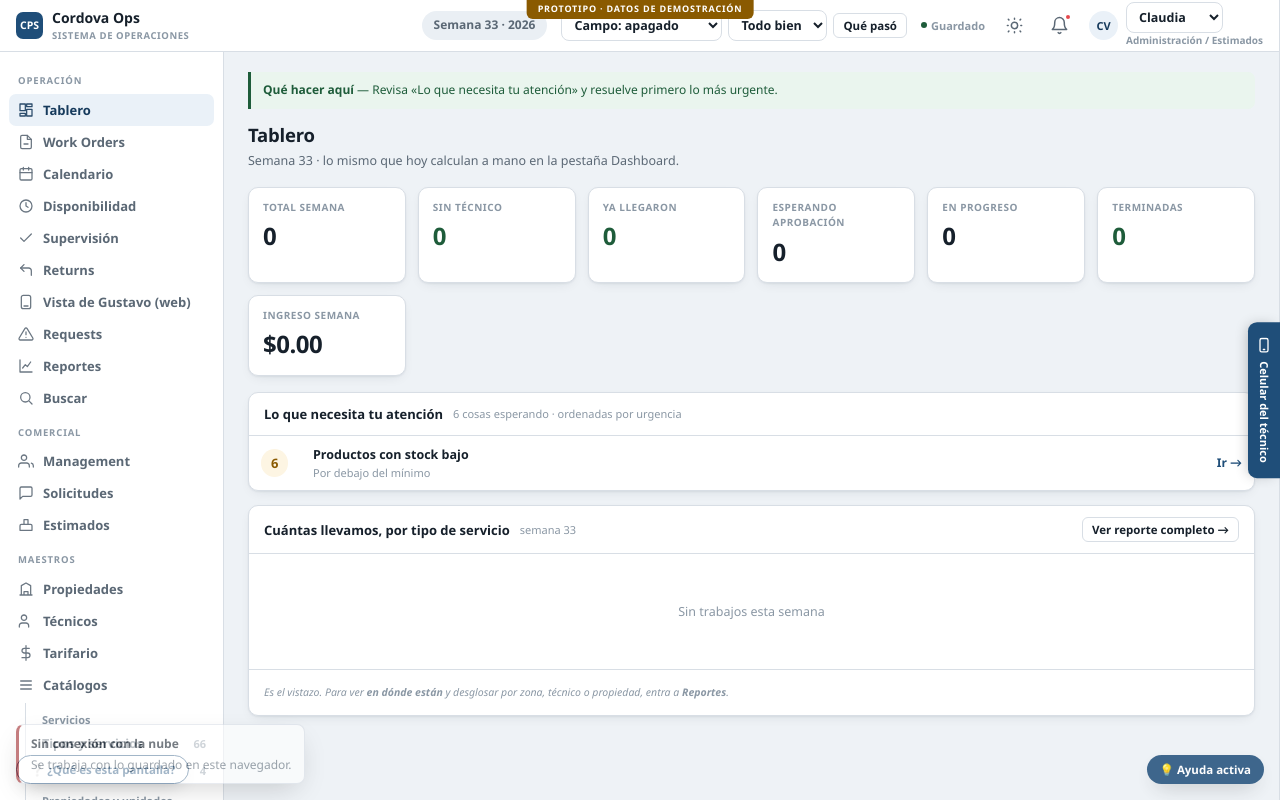
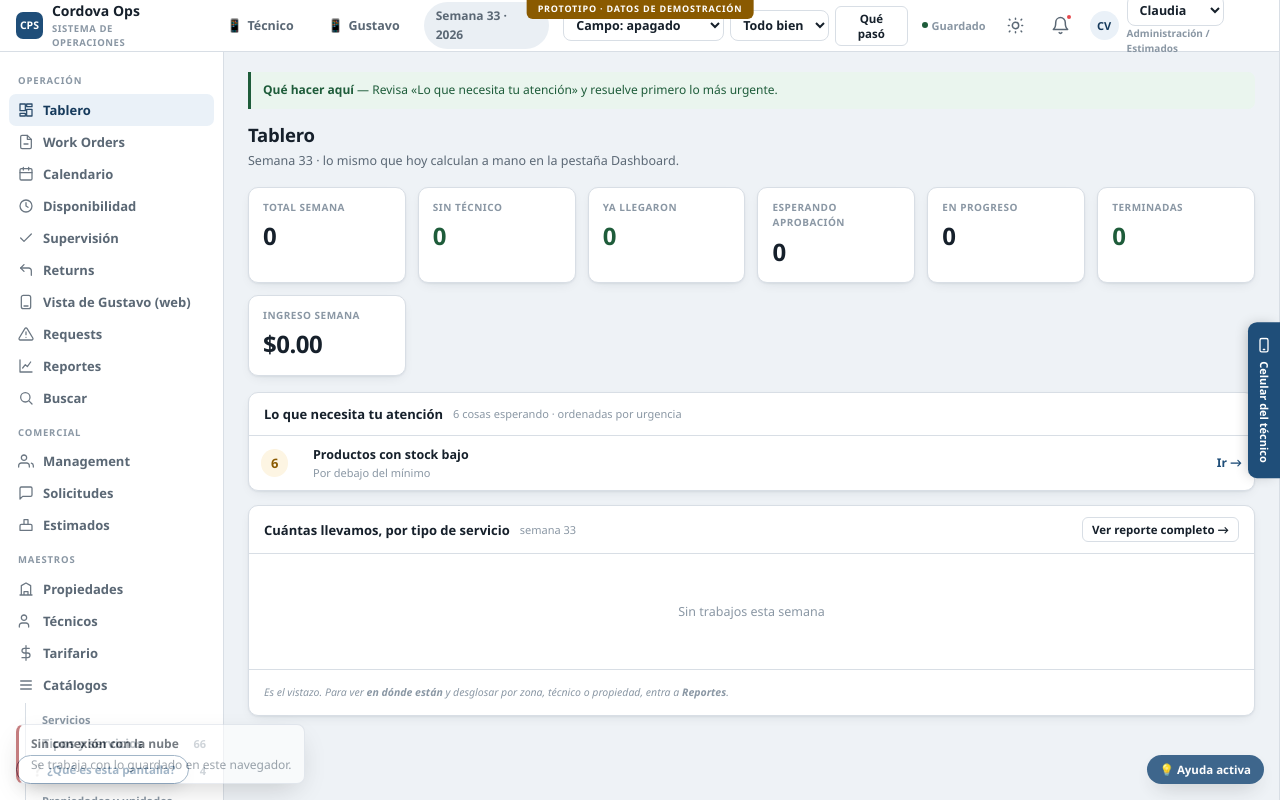
Before and after one commit to xJerson/cps-prototipo, a plain HTML site: page index.html in a window 1280 px wide. Drawn offline with Linux system fonts and the light colour scheme; no server answers.

Commit message:
feat(ui): botones de celular del tecnico y de Gustavo en la barra superior (v95)

```diff
--- a/css/estilos.css
+++ b/css/estilos.css
@@ -365,6 +365,8 @@
   .traza .qq{font-size:10.5px;color:var(--faint);margin-top:2px;font-style:italic}
   .camp{position:relative;background:none;border:none;color:var(--soft);padding:6px;border-radius:8px;display:flex}
   .camp:hover{background:var(--surface-3);color:var(--ink)}
+  .camp-cel{align-items:center;gap:5px;font-size:12.5px;font-weight:650;padding:6px 10px;white-space:nowrap}
+  @media (max-width:760px){.camp-cel span{display:none}}
   .camp svg{width:19px;height:19px}
   .camp .pt{position:absolute;top:3px;right:3px;width:8px;height:8px;background:#e5484d;border-radius:50%;border:2px solid var(--surface)}
   .panel-avisos{position:absolute;top:50px;right:14px;width:352px;max-height:70vh;background:var(--surface);border:1px solid var(--line);border-radius:11px;box-shadow:0 20px 50px -12px rgba(0,0,0,.4);z-index:60;display:none;flex-direction:column;overflow:hidden}
--- a/index.html
+++ b/index.html
@@ -13,6 +13,8 @@
   <div class="top">
     <div class="brand"><div class="m">CPS</div><div>Cordova Ops<small>Sistema de operaciones</small></div></div>
     <div class="sp"></div>
+    <button class="camp camp-cel" data-a="verTecnicoCel" title="Abrir el celular del técnico (desde cualquier pantalla)">📱 <span>Técnico</span></button>
+    <button class="camp camp-cel" data-a="verGustavoCel" title="Abrir el celular de Gustavo (supervisor)">📱 <span>Gustavo</span></button>
     <div class="chip" id="wkChip"></div>
     <div class="campo-auto" id="campoAutoBox"></div>
     <span id="guardadoBadge" class="guardado-badge" title="Se guarda automáticamente en este navegador">Guardado</span>
--- a/sw.js
+++ b/sw.js
@@ -3,7 +3,7 @@
    no solo el índice, o si no la app queda vacía sin internet: index.html
    carga pero sus <script src> no resuelven. Sube CACHE_V cuando cambies
    algo de estos archivos para que el celular baje la versión nueva. */
-const CACHE_V = "gustavo-v94";
+const CACHE_V = "gustavo-v95";
 const SHELL = [
   "index.html?gustavo=1",
   "gustavo.html",
```
